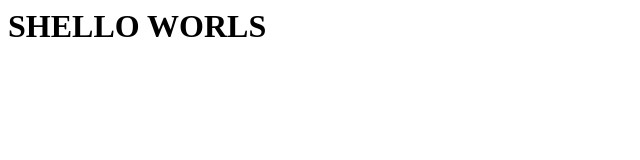
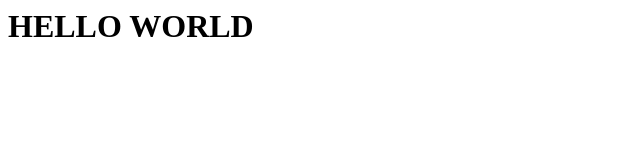
Before and after one commit to sjegres/11d, a plain HTML site: page index.html in a window 1280 px wide. Shown: the whole page, without its empty margins (0-640 px from the left). Drawn offline with Linux system fonts and the light colour scheme.

Commit message:
Izlaboju gramatikas kļūdas

```diff
--- a/index.html
+++ b/index.html
@@ -1 +1 @@
-<H1>SHELLO WORLS</H1>
+<H1>HELLO WORLD</H1>
```
